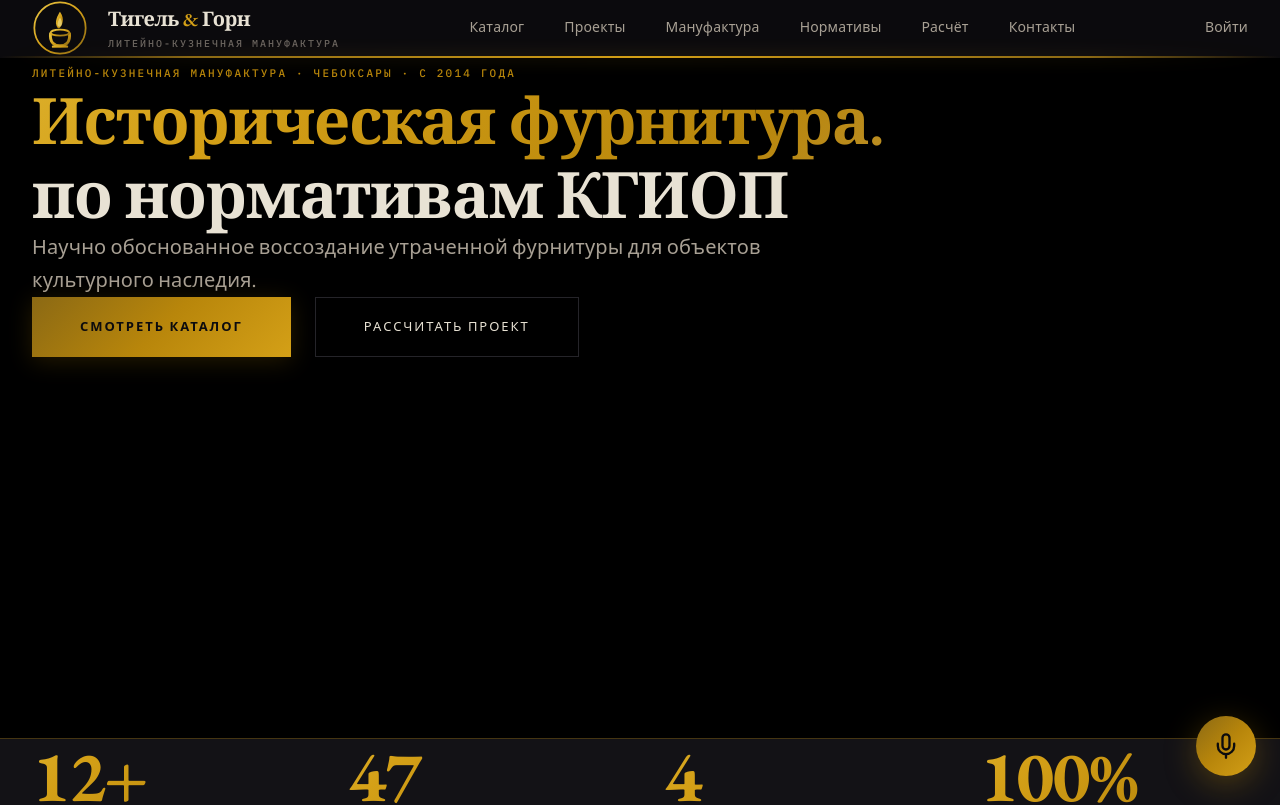
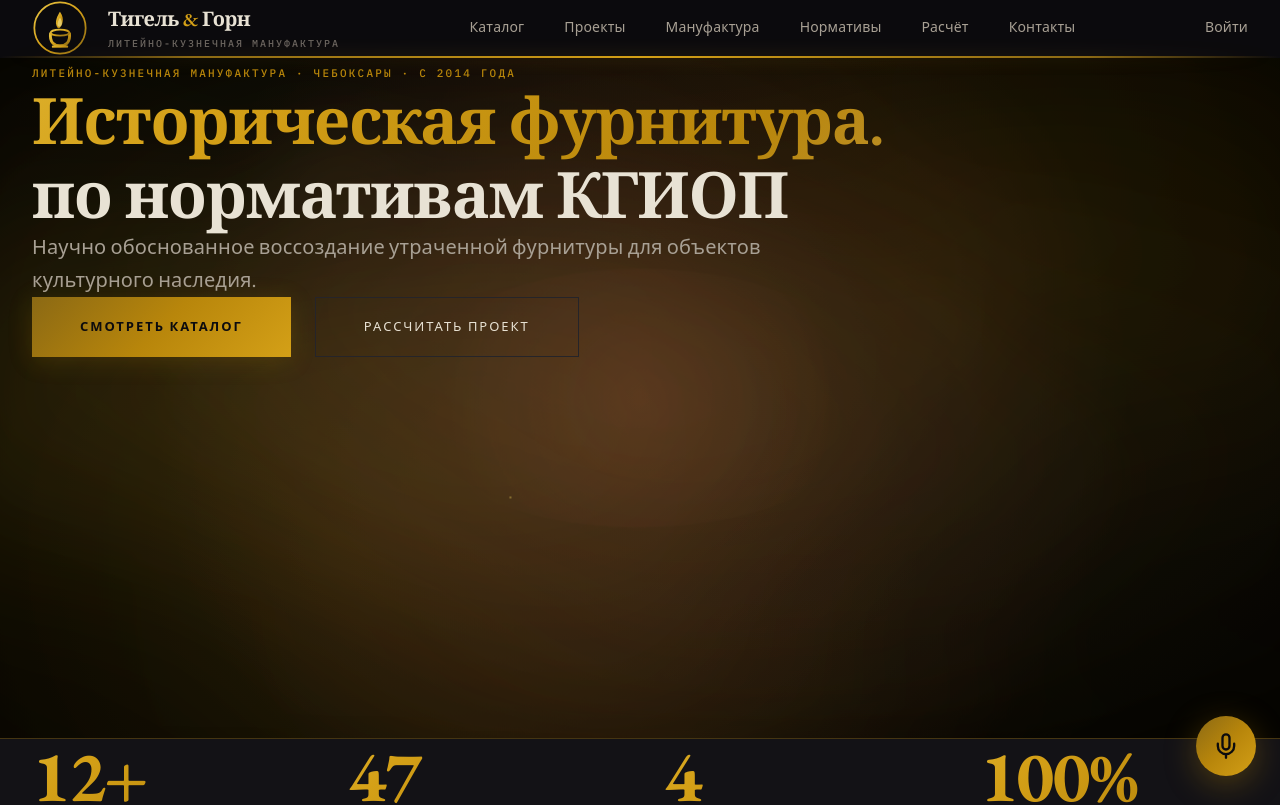
Before and after one commit to farkas240785/TG, a React (Vite) app: page /#/ in a window 1280 px wide. Shown: the top 805 px of the page. Built offline with nearby package versions, Linux system fonts and the light colour scheme.

Commit message:
task snapshot 6fb9ca38-e5c5-4d09-ab13-038785b8b32d

```diff
--- a/src/index.css
+++ b/src/index.css
@@ -441,6 +441,337 @@ h1, h2, h3, h4, h5, h6 {
   background: linear-gradient(90deg, transparent 0%, var(--c-gold-deep) 15%, var(--c-gold) 50%, var(--c-gold-deep) 85%, transparent 100%);
 }
 
+/* HERO секция - анимации */
+.hero-molten-metal {
+  background:
+    radial-gradient(ellipse at 20% 50%, rgba(212, 160, 23, 0.15) 0%, transparent 50%),
+    radial-gradient(ellipse at 80% 30%, rgba(184, 134, 11, 0.12) 0%, transparent 50%),
+    radial-gradient(ellipse at 50% 80%, rgba(139, 105, 20, 0.1) 0%, transparent 50%),
+    radial-gradient(circle at 40% 60%, rgba(196, 90, 60, 0.08) 0%, transparent 40%);
+  animation: molten-flow 15s ease-in-out infinite;
+  filter: blur(40px);
+}
+
+@keyframes molten-flow {
+  0%, 100% {
+    background-position: 0% 0%, 100% 0%, 50% 100%, 40% 60%;
+    opacity: 0.6;
+    transform: scale(1) rotate(0deg);
+  }
+  25% {
+    background-position: 25% 15%, 75% 25%, 45% 85%, 50% 55%;
+    opacity: 0.75;
+    transform: scale(1.05) rotate(1deg);
+  }
+  50% {
+    background-position: 50% 30%, 50% 50%, 50% 70%, 60% 50%;
+    opacity: 0.85;
+    transform: scale(1.1) rotate(0deg);
+  }
+  75% {
+    background-position: 75% 45%, 25% 75%, 55% 75%, 40% 65%;
+    opacity: 0.7;
+    transform: scale(1.05) rotate(-1deg);
+  }
+}
+
+/* Капли расплавленного металла */
+.hero-molten-metal::before {
+  content: '';
+  position: absolute;
+  top: 0;
+  left: 0;
+  right: 0;
+  bottom: 0;
+  background:
+    radial-gradient(circle at 30% 20%, rgba(232, 197, 71, 0.3) 0%, transparent 3%),
+    radial-gradient(circle at 70% 40%, rgba(212, 160, 23, 0.25) 0%, transparent 2.5%),
+    radial-gradient(circle at 50% 70%, rgba(184, 134, 11, 0.2) 0%, transparent 2%);
+  animation: metal-drops 10s ease-in-out infinite;
+  filter: blur(2px);
+}
+
+@keyframes metal-drops {
+  0%, 100% {
+    transform: translateY(0) scale(1);
+    opacity: 0.6;
+  }
+  50% {
+    transform: translateY(10px) scale(1.1);
+    opacity: 0.9;
+  }
+}
+
+/* Волны расплавленного металла */
+.hero-molten-metal::after {
+  content: '';
+  position: absolute;
+  top: 0;
+  left: 0;
+  right: 0;
+  bottom: 0;
+  background:
+    linear-gradient(45deg, transparent 30%, rgba(212, 160, 23, 0.08) 50%, transparent 70%),
+    linear-gradient(-45deg, transparent 30%, rgba(184, 134, 11, 0.06) 50%, transparent 70%);
+  background-size: 200% 200%;
+  animation: metal-waves 12s ease-in-out infinite;
+  opacity: 0.5;
+}
+
+@keyframes metal-waves {
+  0%, 100% {
+    background-position: 0% 0%, 100% 100%;
+    transform: scale(1);
+  }
+  50% {
+    background-position: 100% 100%, 0% 0%;
+    transform: scale(1.05);
+  }
+}
+
+/* Мерцание и блики */
+@keyframes flicker {
+  0%, 100% {
+    opacity: 0.8;
+    filter: brightness(1);
+  }
+  10% {
+    opacity: 0.9;
+    filter: brightness(1.1);
+  }
+  20% {
+    opacity: 0.75;
+    filter: brightness(0.95);
+  }
+  30% {
+    opacity: 0.95;
+    filter: brightness(1.15);
+  }
+  40% {
+    opacity: 0.8;
+    filter: brightness(1);
+  }
+  50% {
+    opacity: 0.9;
+    filter: brightness(1.1);
+  }
+  60% {
+    opacity: 0.75;
+    filter: brightness(0.95);
+  }
+  70% {
+    opacity: 0.95;
+    filter: brightness(1.2);
+  }
+  80% {
+    opacity: 0.85;
+    filter: brightness(1.05);
+  }
+  90% {
+    opacity: 0.9;
+    filter: brightness(1.1);
+  }
+}
+
+/* Применяем мерцание к искрам */
+.hero-sparks {
+  animation: sparks-fly 6s linear infinite, flicker 2s ease-in-out infinite;
+}
+
+.hero-sparks {
+  background-image:
+    radial-gradient(2px 2px at 20% 30%, rgba(232, 197, 71, 0.9) 50%, transparent 50%),
+    radial-gradient(2px 2px at 60% 70%, rgba(212, 160, 23, 0.85) 50%, transparent 50%),
+    radial-gradient(1.5px 1.5px at 50% 50%, rgba(240, 217, 122, 0.95) 50%, transparent 50%),
+    radial-gradient(1px 1px at 80% 10%, rgba(232, 197, 71, 0.8) 50%, transparent 50%),
+    radial-gradient(2px 2px at 90% 60%, rgba(184, 134, 11, 0.85) 50%, transparent 50%),
+    radial-gradient(1.5px 1.5px at 33% 88%, rgba(240, 217, 122, 0.9) 50%, transparent 50%),
+    radial-gradient(2px 2px at 15% 75%, rgba(212, 160, 23, 0.8) 50%, transparent 50%),
+    radial-gradient(1px 1px at 45% 15%, rgba(232, 197, 71, 0.75) 50%, transparent 50%),
+    radial-gradient(1.5px 1.5px at 75% 85%, rgba(196, 90, 60, 0.7) 50%, transparent 50%);
+  background-size: 250% 250%;
+  animation: sparks-fly 6s linear infinite;
+  opacity: 0.7;
+  mix-blend-mode: screen;
+}
+
+@keyframes sparks-fly {
+  0% {
+    background-position: 0% 0%, 0% 0%, 0% 0%, 0% 0%, 0% 0%, 0% 0%, 0% 0%, 0% 0%, 0% 0%;
+    opacity: 0.3;
+    transform: translateY(0) scale(1);
+  }
+  20% {
+    opacity: 0.9;
+    transform: translateY(-15px) scale(1.05);
+  }
+  40% {
+    background-position: 50% 50%, 50% 50%, 50% 50%, 50% 50%, 50% 50%, 50% 50%, 50% 50%, 50% 50%, 50% 50%;
+    opacity: 0.6;
+    transform: translateY(-30px) scale(1.1);
+  }
+  60% {
+    opacity: 1;
+    transform: translateY(-20px) scale(1.08);
+  }
+  80% {
+    background-position: 100% 100%, 100% 100%, 100% 100%, 100% 100%, 100% 100%, 100% 100%, 100% 100%, 100% 100%, 100% 100%;
+    opacity: 0.5;
+    transform: translateY(-10px) scale(1.02);
+  }
+  100% {
+    background-position: 0% 0%, 0% 0%, 0% 0%, 0% 0%, 0% 0%, 0% 0%, 0% 0%, 0% 0%, 0% 0%;
+    opacity: 0.3;
+    transform: translateY(0) scale(1);
+  }
+}
+
+/* Дополнительные искры с другим timing */
+.hero-sparks::before {
+  content: '';
+  position: absolute;
+  top: 0;
+  left: 0;
+  right: 0;
+  bottom: 0;
+  background-image:
+    radial-gradient(1px 1px at 25% 45%, rgba(240, 217, 122, 0.8) 50%, transparent 50%),
+    radial-gradient(1.5px 1.5px at 65% 25%, rgba(232, 197, 71, 0.75) 50%, transparent 50%),
+    radial-gradient(1px 1px at 85% 55%, rgba(212, 160, 23, 0.7) 50%, transparent 50%),
+    radial-gradient(2px 2px at 10% 80%, rgba(196, 90, 60, 0.65) 50%, transparent 50%);
+  background-size: 300% 300%;
+  animation: sparks-secondary 9s linear infinite;
+  opacity: 0.5;
+  mix-blend-mode: screen;
+}
+
+@keyframes sparks-secondary {
+  0%, 100% {
+    background-position: 0% 0%;
+    opacity: 0.4;
+  }
+  50% {
+    background-position: 100% 100%;
+    opacity: 0.8;
+  }
+}
+
+.hero-forge-glow {
+  background:
+    radial-gradient(circle at 50% 50%, rgba(196, 90, 60, 0.25) 0%, transparent 60%),
+    radial-gradient(circle at 30% 70%, rgba(212, 160, 23, 0.15) 0%, transparent 50%),
+    radial-gradient(circle at 70% 30%, rgba(184, 134, 11, 0.12) 0%, transparent 45%);
+  animation: forge-pulse 4s ease-in-out infinite;
+  mix-blend-mode: screen;
+}
+
+@keyframes forge-pulse {
+  0%, 100% {
+    opacity: 0.3;
+    transform: scale(1) rotate(0deg);
+    filter: brightness(1);
+  }
+  25% {
+    opacity: 0.5;
+    transform: scale(1.05) rotate(0.5deg);
+    filter: brightness(1.1);
+  }
+  50% {
+    opacity: 0.7;
+    transform: scale(1.15) rotate(0deg);
+    filter: brightness(1.2);
+  }
+  75% {
+    opacity: 0.5;
+    transform: scale(1.05) rotate(-0.5deg);
+    filter: brightness(1.1);
+  }
+}
+
+/* Пульсирующие волны жара от горна */
+.hero-forge-glow::before {
+  content: '';
+  position: absolute;
+  top: 50%;
+  left: 50%;
+  width: 60%;
+  height: 60%;
+  background: radial-gradient(circle, rgba(196, 90, 60, 0.2) 0%, transparent 70%);
+  border-radius: 50%;
+  transform: translate(-50%, -50%);
+  animation: heat-waves 3s ease-out infinite;
+  opacity: 0;
+}
+
+@keyframes heat-waves {
+  0% {
+    width: 20%;
+    height: 20%;
+    opacity: 0.8;
+  }
+  100% {
+    width: 100%;
+    height: 100%;
+    opacity: 0;
+  }
+}
+
+.hero-smoke {
+  background:
+    radial-gradient(ellipse at 30% 40%, rgba(107, 101, 96, 0.12) 0%, transparent 50%),
+    radial-gradient(ellipse at 70% 60%, rgba(107, 101, 96, 0.1) 0%, transparent 50%),
+    radial-gradient(ellipse at 50% 80%, rgba(61, 58, 54, 0.08) 0%, transparent 60%);
+  animation: smoke-rise 20s ease-in-out infinite;
+  filter: blur(20px);
+}
+
+@keyframes smoke-rise {
+  0%, 100% {
+    transform: translateY(0) scale(1) rotate(0deg);
+    opacity: 0.4;
+  }
+  25% {
+    transform: translateY(-15px) scale(1.03) rotate(1deg);
+    opacity: 0.55;
+  }
+  50% {
+    transform: translateY(-30px) scale(1.08) rotate(0deg);
+    opacity: 0.7;
+  }
+  75% {
+    transform: translateY(-15px) scale(1.03) rotate(-1deg);
+    opacity: 0.55;
+  }
+}
+
+/* Дополнительные слои дыма */
+.hero-smoke::before {
+  content: '';
+  position: absolute;
+  top: 0;
+  left: 0;
+  right: 0;
+  bottom: 0;
+  background:
+    radial-gradient(ellipse at 40% 30%, rgba(107, 101, 96, 0.08) 0%, transparent 45%),
+    radial-gradient(ellipse at 60% 70%, rgba(61, 58, 54, 0.06) 0%, transparent 55%);
+  animation: smoke-drift 25s ease-in-out infinite;
+  filter: blur(30px);
+  opacity: 0.6;
+}
+
+@keyframes smoke-drift {
+  0%, 100% {
+    transform: translateX(0) translateY(0);
+  }
+  33% {
+    transform: translateX(20px) translateY(-10px);
+  }
+  66% {
+    transform: translateX(-15px) translateY(-20px);
+  }
+}
+
 @media print {
   .no-print { display: none !important; }
   body { background: white; color: black; }
--- a/src/pages/Home.tsx
+++ b/src/pages/Home.tsx
@@ -7,6 +7,21 @@ export default function Home() {
   return (
     <div>
       <section className="relative overflow-hidden" style={{ backgroundColor: '#000000', minHeight: '85vh' }}>
+        {/* Анимированный фон с эффектами металла и кузни */}
+        <div className="absolute inset-0 overflow-hidden">
+          {/* Основной слой - расплавленный металл */}
+          <div className="absolute inset-0 hero-molten-metal"></div>
+
+          {/* Слой с искрами */}
+          <div className="absolute inset-0 hero-sparks"></div>
+
+          {/* Свечение горна */}
+          <div className="absolute inset-0 hero-forge-glow"></div>
+
+          {/* Дым и пар */}
+          <div className="absolute inset-0 hero-smoke"></div>
+        </div>
+
         <div className="container relative z-10 py-32 lg:py-40">
           <div className="max-w-5xl">
             <p className="label-gold mb-8 tracking-widest">{content.hero.subtitle}</p>
```
Also changed, not shown: 2 other files (tests, documents, lock files or other folders).
